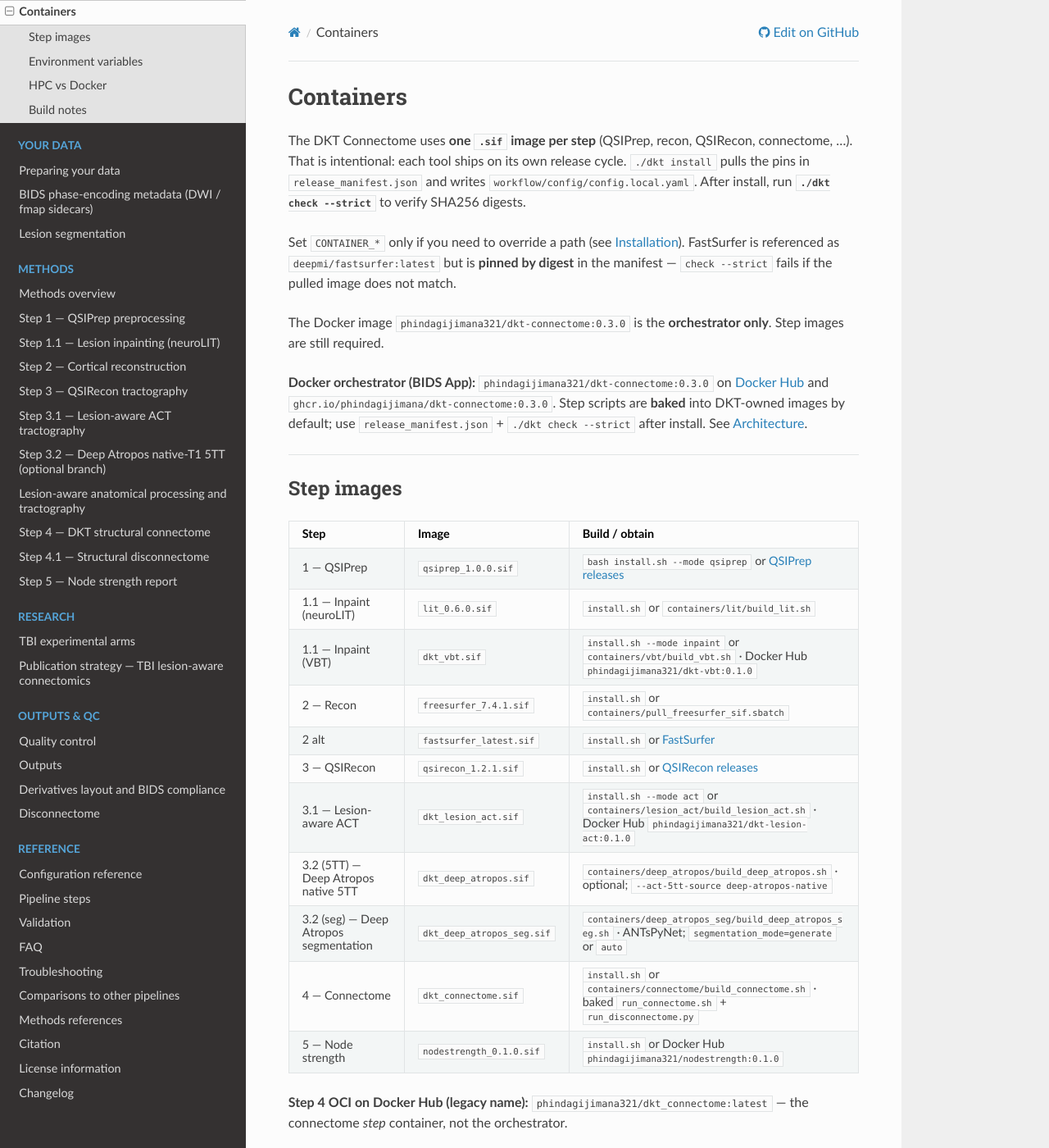
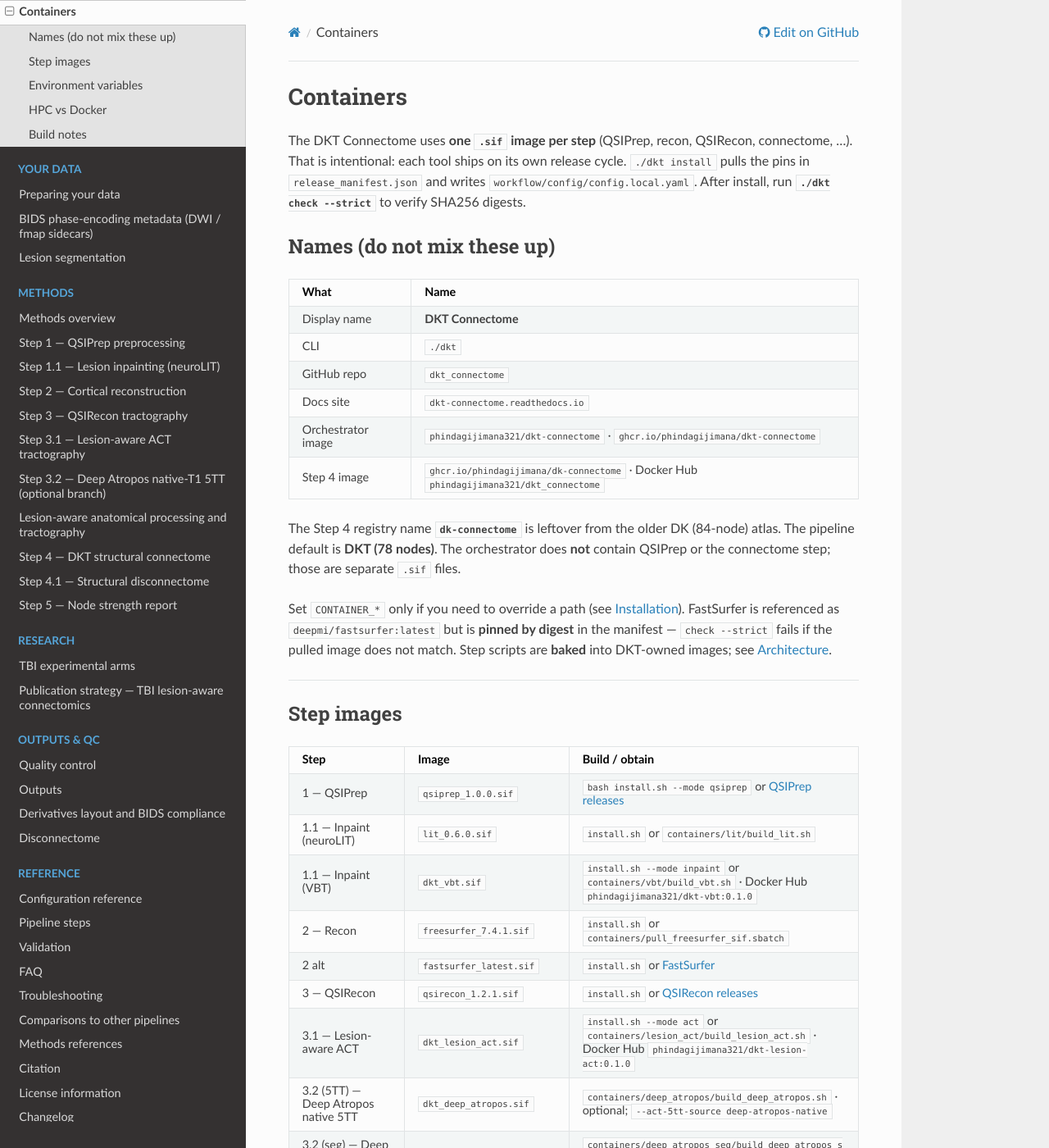
Before and after one commit to phindagijimana/dkt_connectome, a Sphinx documentation site: the page built from dwi_pipeline/docs/containers.md, in a window 1280 px wide and 1400 px high. Shown: the whole window at 82% size. Built offline with Sphinx 7.4.7 and the Read the Docs theme 3.1.0, drawn with Linux system fonts in a browser that asks for light colours; some of the changed text lies outside the part shown.

Commit message:
docs: map display name, CLI, repo, and container tags (#18)

```diff
--- a/dwi_pipeline/docs/containers.md
+++ b/dwi_pipeline/docs/containers.md
@@ -2,11 +2,20 @@
 
 The DKT Connectome uses **one `.sif` image per step** (QSIPrep, recon, QSIRecon, connectome, …). That is intentional: each tool ships on its own release cycle. `./dkt install` pulls the pins in [`release_manifest.json`](https://github.com/phindagijimana/dkt_connectome/blob/main/dwi_pipeline/release_manifest.json) and writes `workflow/config/config.local.yaml`. After install, run **`./dkt check --strict`** to verify SHA256 digests.
 
-Set `CONTAINER_*` only if you need to override a path (see [Installation](installation.md)). FastSurfer is referenced as `deepmi/fastsurfer:latest` but is **pinned by digest** in the manifest — `check --strict` fails if the pulled image does not match.
+## Names (do not mix these up)
 
-The Docker image `phindagijimana321/dkt-connectome:0.3.0` is the **orchestrator only**. Step images are still required.
+| What | Name |
+|------|------|
+| Display name | **DKT Connectome** |
+| CLI | `./dkt` |
+| GitHub repo | `dkt_connectome` |
+| Docs site | `dkt-connectome.readthedocs.io` |
+| Orchestrator image | `phindagijimana321/dkt-connectome` · `ghcr.io/phindagijimana/dkt-connectome` |
+| Step 4 image | `ghcr.io/phindagijimana/dk-connectome` · Docker Hub `phindagijimana321/dkt_connectome` |
 
-**Docker orchestrator (BIDS App):** `phindagijimana321/dkt-connectome:0.3.0` on [Docker Hub](https://hub.docker.com/r/phindagijimana321/dkt-connectome) and `ghcr.io/phindagijimana/dkt-connectome:0.3.0`. Step scripts are **baked** into DKT-owned images by default; use `release_manifest.json` + `./dkt check --strict` after install. See [Architecture](architecture.md).
+The Step 4 registry name **`dk-connectome`** is leftover from the older DK (84-node) atlas. The pipeline default is **DKT (78 nodes)**. The orchestrator does **not** contain QSIPrep or the connectome step; those are separate `.sif` files.
+
+Set `CONTAINER_*` only if you need to override a path (see [Installation](installation.md)). FastSurfer is referenced as `deepmi/fastsurfer:latest` but is **pinned by digest** in the manifest — `check --strict` fails if the pulled image does not match. Step scripts are **baked** into DKT-owned images; see [Architecture](architecture.md).
 
 ---
 
@@ -26,7 +35,7 @@
 | 4 — Connectome | `dkt_connectome.sif` | `install.sh` or [`containers/connectome/build_connectome.sh`](https://github.com/phindagijimana/dkt_connectome/blob/main/dwi_pipeline/containers/connectome/build_connectome.sh) · baked `run_connectome.sh` + `run_disconnectome.py` |
 | 5 — Node strength | `nodestrength_0.1.0.sif` | `install.sh` or Docker Hub `phindagijimana321/nodestrength:0.1.0` |
 
-**Step 4 OCI on Docker Hub (legacy name):** `phindagijimana321/dkt_connectome:latest` — the connectome *step* container, not the orchestrator.
+**Step 4 on Docker Hub** uses underscore (`dkt_connectome`); GHCR still uses `dk-connectome`. Same image role — not the orchestrator. See the names table above.
 
 ---
 
```
Also changed, not shown: README.md (+13 -2 lines), dwi_pipeline/docs/changelog.md (+1 -0 lines), dwi_pipeline/docs/home.md (+2 -2 lines), dwi_pipeline/README.md.
